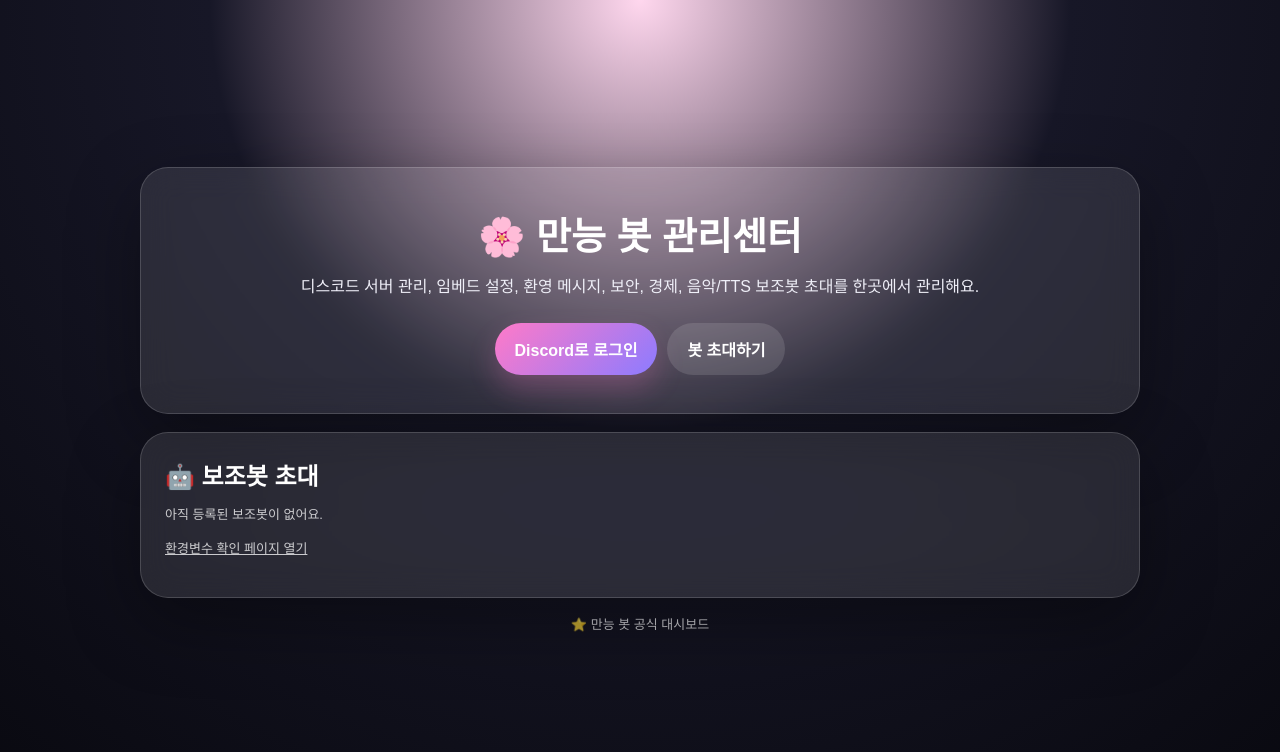
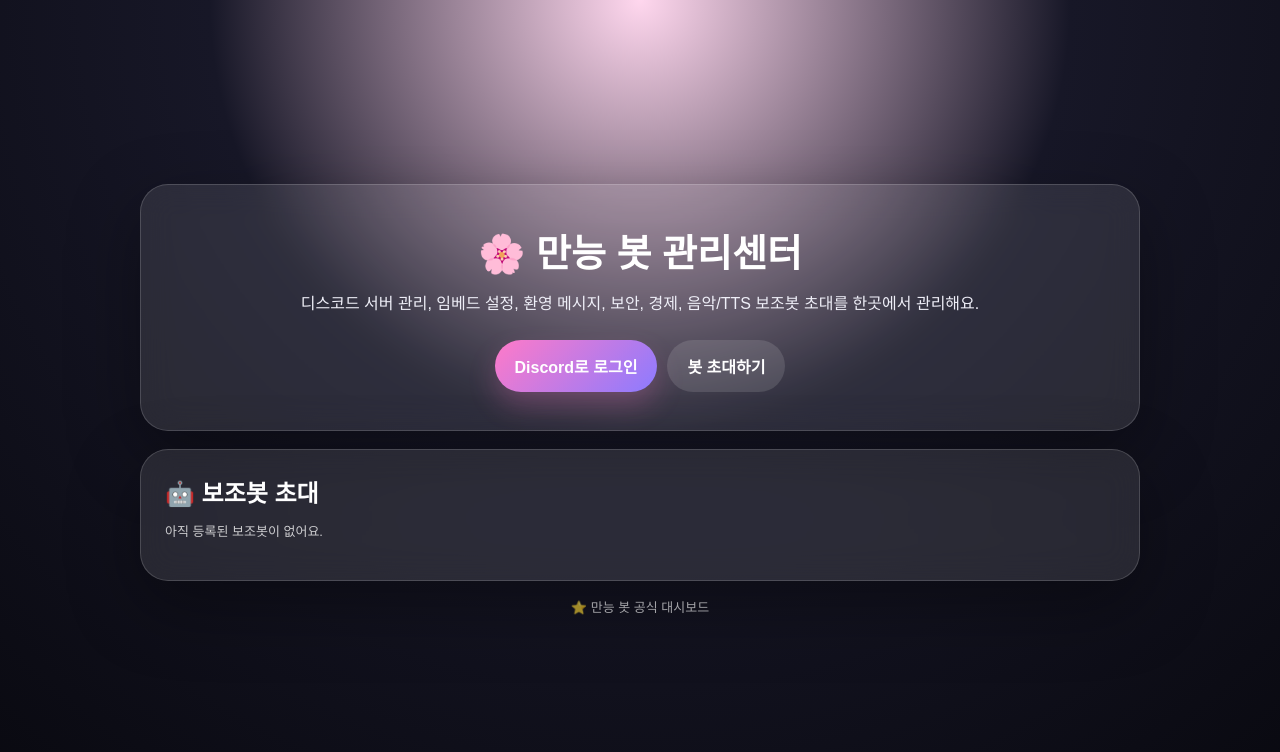
Before and after one commit to n06846960-cyber/manneung-bot-dashboard, a Flask app: page / in a window 1280 px wide. Shown: the top 752 px of the page. Run offline with Flask 3, Linux system fonts and the light colour scheme.

Commit message:
Update index.html

```diff
--- a/templates/index.html
+++ b/templates/index.html
@@ -46,7 +46,6 @@
       {% else %}
         <p class="mini">아직 등록된 보조봇이 없어요.</p>
       {% endif %}
-      <p class="mini"><a style="color:white" href="{{ url_for('check_custom_bots') }}">환경변수 확인 페이지 열기</a></p>
     </section>
 
     <div class="footer">⭐ 만능 봇 공식 대시보드</div>
```
